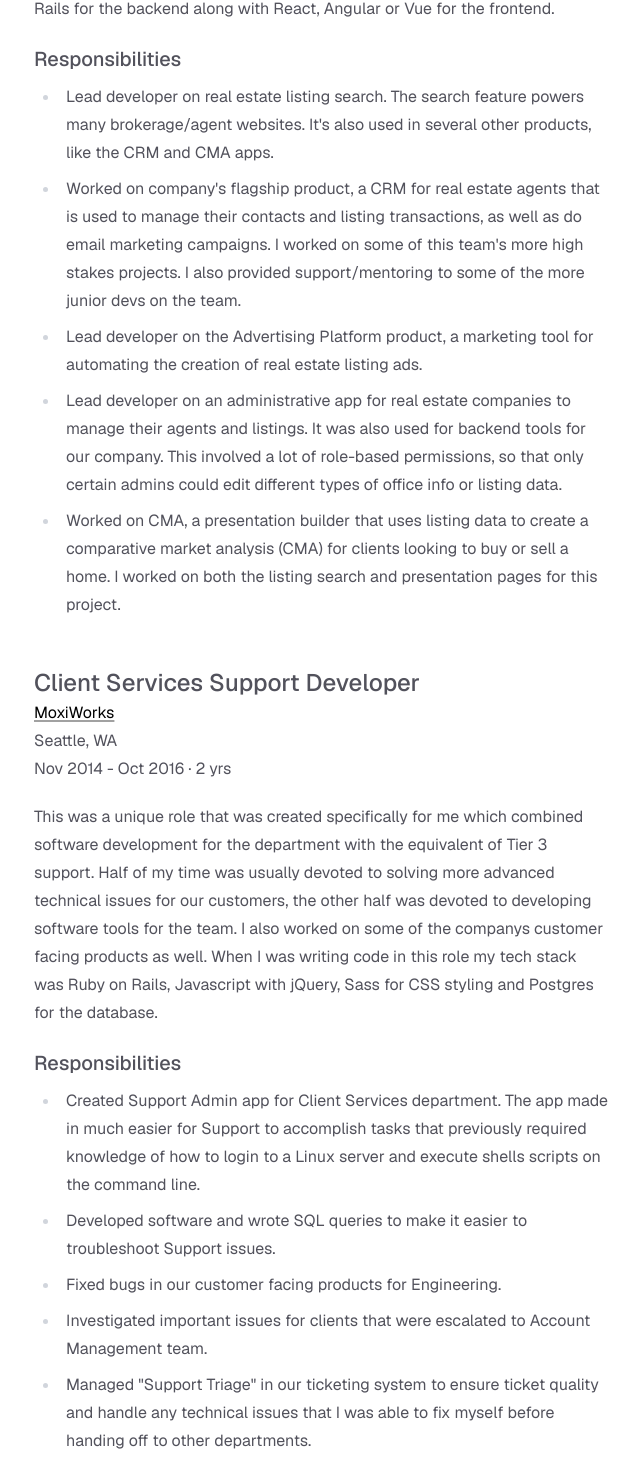
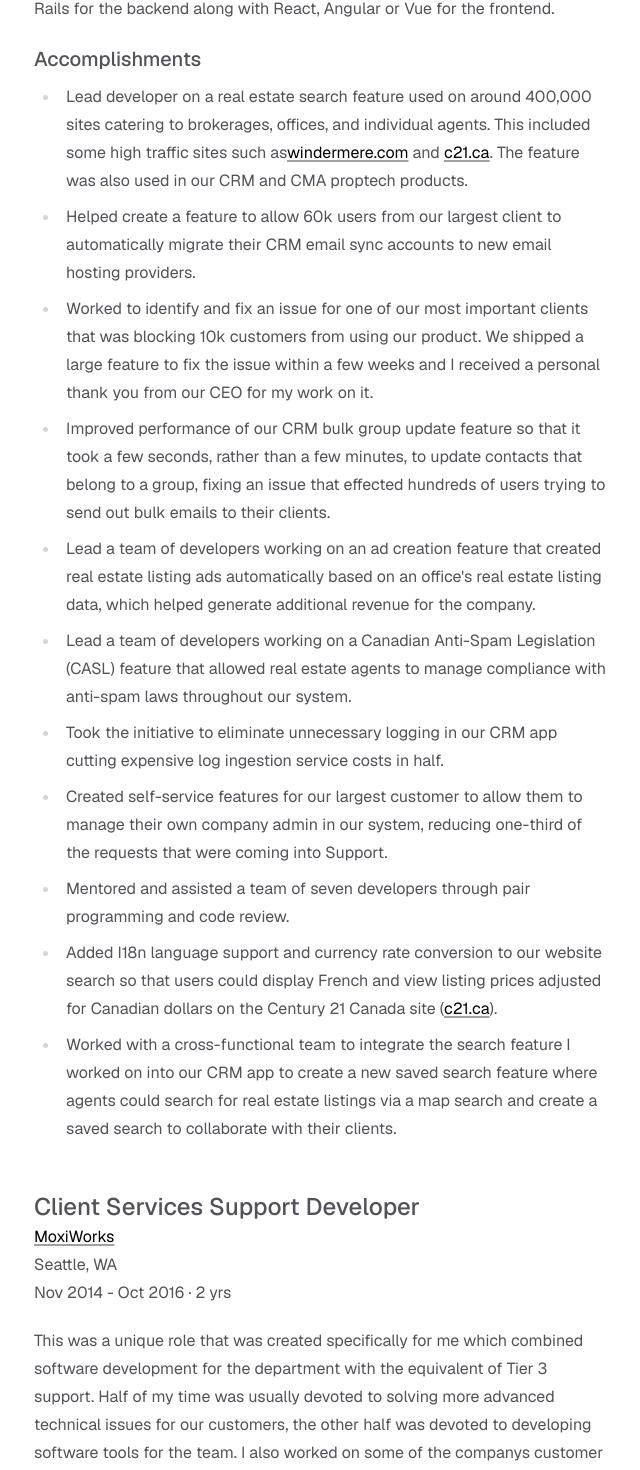
Before and after one commit to adamwgriffin/portfolio, a Next.js app: page /experience in a window 1280 px wide. Shown: the part 1094-2564 px from the top of the page, without its empty margins (318-958 px from the left). Built offline with nearby package versions, Linux system fonts and the light colour scheme.

Commit message:
Updated experience

```diff
--- a/app/experience/page.tsx
+++ b/app/experience/page.tsx
@@ -43,14 +43,14 @@
       </div>
       <ul>
         <li className="prose mb-12">
-          <h2>Software Engineer</h2>
+          <h2>Senior Software Engineer</h2>
           <div>
             <a href="https://moxiworks.com/" target="_blank">
               MoxiWorks
             </a>
           </div>
           <div>Seattle, WA</div>
-          <div>Nov 2016 - May 2024 · 7 yrs 7 mos</div>
+          <div>Nov 2016 - May 2024</div>
           <p>
             I worked as a full stack developer on several SaaS web app products
             that are used by many well-known real estate brokerages, such as
@@ -59,37 +59,78 @@
             projects I worked on all used Ruby on Rails for the backend along
             with React, Angular or Vue for the frontend.
           </p>
-          <h3>Responsibilities</h3>
+          <h3>Accomplishments</h3>
           <ul>
             <li>
-              Lead developer on real estate listing search. The search feature
-              powers many brokerage/agent websites. It&apos;s also used in
-              several other products, like the CRM and CMA apps.
+              Lead developer on a real estate search feature used on around
+              400,000 sites catering to brokerages, offices, and individual
+              agents. This included some high traffic sites such as
+              <a href="https://www.windermere.com/" target="_blank">
+                windermere.com
+              </a>{" "}
+              and{" "}
+              <a href="https://www.c21.ca/" target="_blank">
+                c21.ca
+              </a>
+              . The feature was also used in our CRM and CMA proptech products.
             </li>
             <li>
-              Worked on company&apos;s flagship product, a CRM for real estate
-              agents that is used to manage their contacts and listing
-              transactions, as well as do email marketing campaigns. I worked on
-              some of this team&apos;s more high stakes projects. I also
-              provided support/mentoring to some of the more junior devs on the
-              team.
+              Helped create a feature to allow 60k users from our largest client
+              to automatically migrate their CRM email sync accounts to new
+              email hosting providers.
             </li>
             <li>
-              Lead developer on the Advertising Platform product, a marketing
-              tool for automating the creation of real estate listing ads.
+              Worked to identify and fix an issue for one of our most important
+              clients that was blocking 10k customers from using our product. We
+              shipped a large feature to fix the issue within a few weeks and I
+              received a personal thank you from our CEO for my work on it.
             </li>
             <li>
-              Lead developer on an administrative app for real estate companies
-              to manage their agents and listings. It was also used for backend
-              tools for our company. This involved a lot of role-based
-              permissions, so that only certain admins could edit different
-              types of office info or listing data.
+              Improved performance of our CRM bulk group update feature so that
+              it took a few seconds, rather than a few minutes, to update
+              contacts that belong to a group, fixing an issue that effected
+              hundreds of users trying to send out bulk emails to their clients.
             </li>
             <li>
-              Worked on CMA, a presentation builder that uses listing data to
-              create a comparative market analysis (CMA) for clients looking to
-              buy or sell a home. I worked on both the listing search and
-              presentation pages for this project.
+              Lead a team of developers working on an ad creation feature that
+              created real estate listing ads automatically based on an
+              office&apos;s real estate listing data, which helped generate
+              additional revenue for the company.
+            </li>
+            <li>
+              Lead a team of developers working on a Canadian Anti-Spam
+              Legislation (CASL) feature that allowed real estate agents to
+              manage compliance with anti-spam laws throughout our system.
+            </li>
+            <li>
+              Took the initiative to eliminate unnecessary logging in our CRM
+              app cutting expensive log ingestion service costs in half.
+            </li>
+            <li>
+              Created self-service features for our largest customer to allow
+              them to manage their own company admin in our system, reducing
+              one-third of the requests that were coming into Support.
+            </li>
+            <li>
+              Mentored and assisted a team of seven developers through pair
+              programming and code review.
+            </li>
+            <li>
+              Added I18n language support and currency rate conversion to our
+              website search so that users could display French and view listing
+              prices adjusted for Canadian dollars on the Century 21 Canada site
+              (
+              <a href="https://www.c21.ca/" target="_blank">
+                c21.ca
+              </a>
+              ).
+            </li>
+            <li>
+              Worked with a cross-functional team to integrate the search
+              feature I worked on into our CRM app to create a new saved search
+              feature where agents could search for real estate listings via a
+              map search and create a saved search to collaborate with their
+              clients.
             </li>
           </ul>
         </li>
@@ -114,27 +155,32 @@
             Javascript with jQuery, Sass for CSS styling and Postgres for the
             database.
           </p>
-          <h3>Responsibilities</h3>
+          <h3>Accomplishments</h3>
           <ul>
             <li>
-              Created Support Admin app for Client Services department. The app
-              made in much easier for Support to accomplish tasks that
-              previously required knowledge of how to login to a Linux server
-              and execute shells scripts on the command line.
+              Created app for Tech Support that made it much easier to
+              accomplish tasks that previously required lots of technical
+              knowledge and the ability to run arcane commands in the terminal.
+              The app was still in use 9 years after I originally made it.
             </li>
             <li>
-              Developed software and wrote SQL queries to make it easier to
-              troubleshoot Support issues.
+              Helped build the Roster app which allowed us to finally remove the
+              remainder of our old legacy codebase, accomplishing an important
+              goal for the Engineering team.
             </li>
-            <li>Fixed bugs in our customer facing products for Engineering.</li>
+            <li>
+              Created a tool to automatically migrate customer contacts from our
+              old system into a new one. This tool dramatically accelerated the
+              process since agents were having to manually convert the contacts
+              themselves using a spreadsheet.
+            </li>
+            <li>
+              Developed software to automate troubleshooting of real estate
+              listing data issues.
+            </li>
             <li>
               Investigated important issues for clients that were escalated to
-              Account Management team.
-            </li>
-            <li>
-              Managed &quot;Support Triage&quot; in our ticketing system to
-              ensure ticket quality and handle any technical issues that I was
-              able to fix myself before handing off to other departments.
+              the Account Management team.
             </li>
           </ul>
         </li>
```
